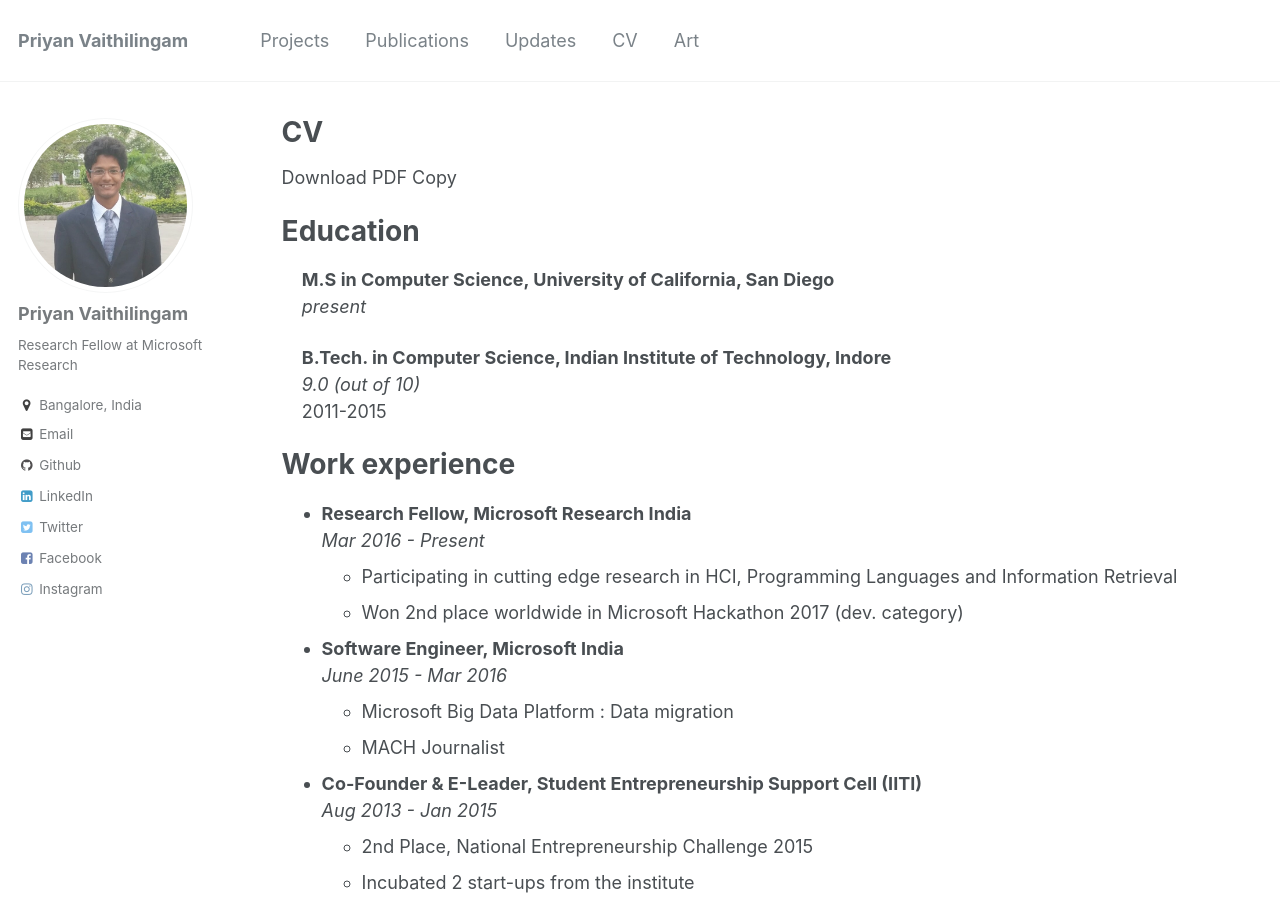
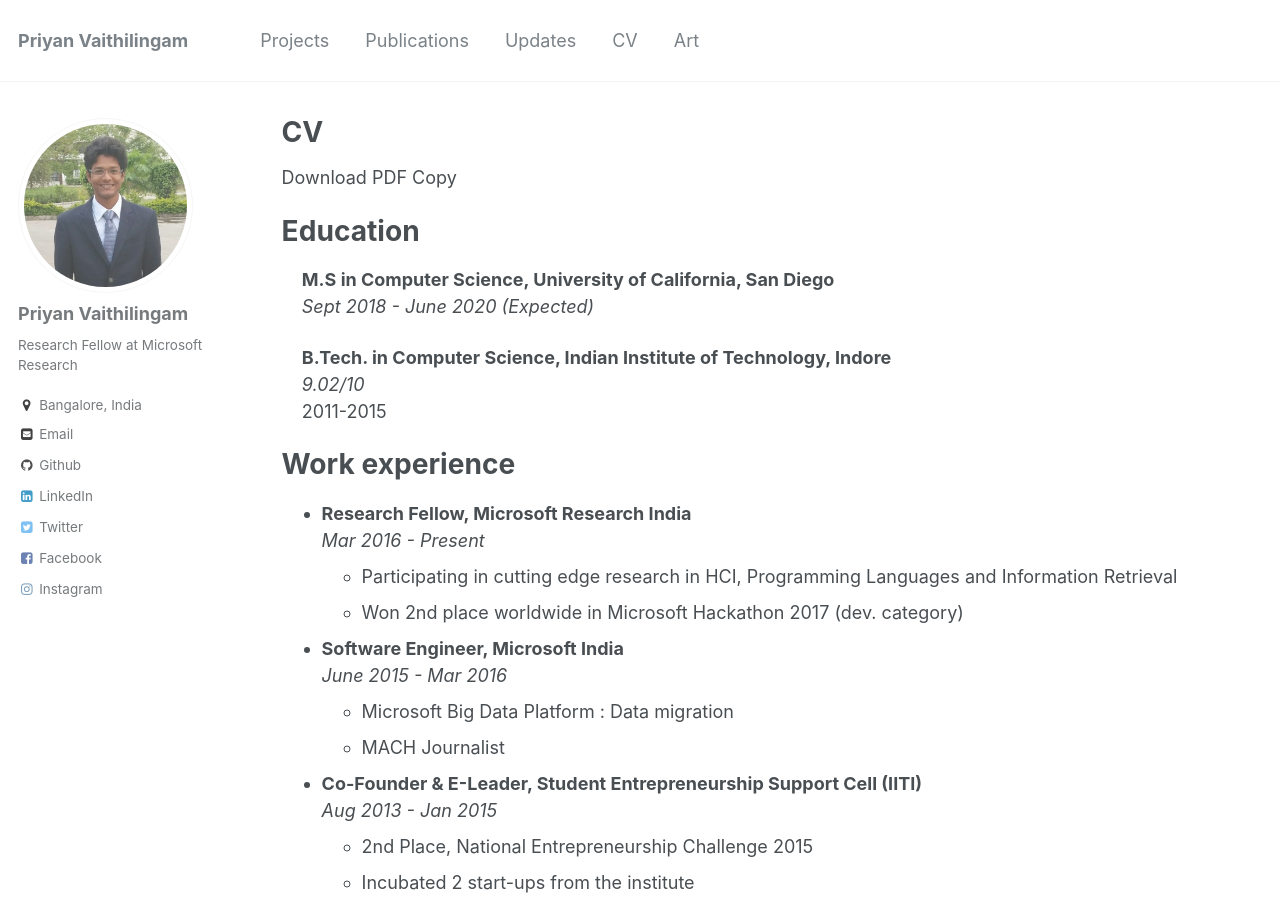
Before and after one commit to priyanmuthu/priyanmuthu.github.io, a Jekyll site: the page built from _pages/cv.md, in a window 1280 px wide and 900 px high. Built offline with Jekyll 4.4.1, drawn with Linux system fonts in a browser that asks for light colours.

Commit message:
updated cv

```diff
--- a/_pages/cv.md
+++ b/_pages/cv.md
@@ -17,10 +17,10 @@ redirect_from:
 Education
 ======
 &nbsp;&nbsp;&nbsp;&nbsp;**M.S in Computer Science, University of California, San Diego**
-&nbsp;&nbsp;&nbsp;&nbsp;*present*
+&nbsp;&nbsp;&nbsp;&nbsp;*Sept 2018 - June 2020 (Expected)*
 
 &nbsp;&nbsp;&nbsp;&nbsp;**B.Tech. in Computer Science, Indian Institute of Technology, Indore**
-&nbsp;&nbsp;&nbsp;&nbsp;*9.0 (out of 10)*
+&nbsp;&nbsp;&nbsp;&nbsp;*9.02/10*
 &nbsp;&nbsp;&nbsp;&nbsp;2011-2015
 
 Work experience
```
Also changed, not shown: 2 other files.
